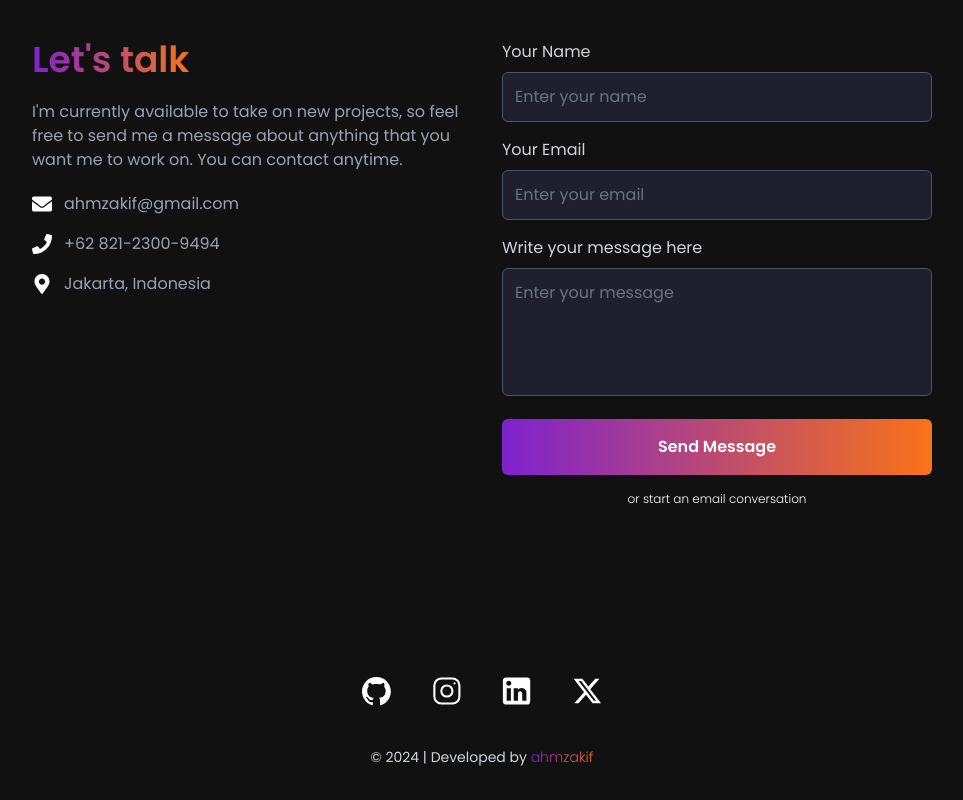
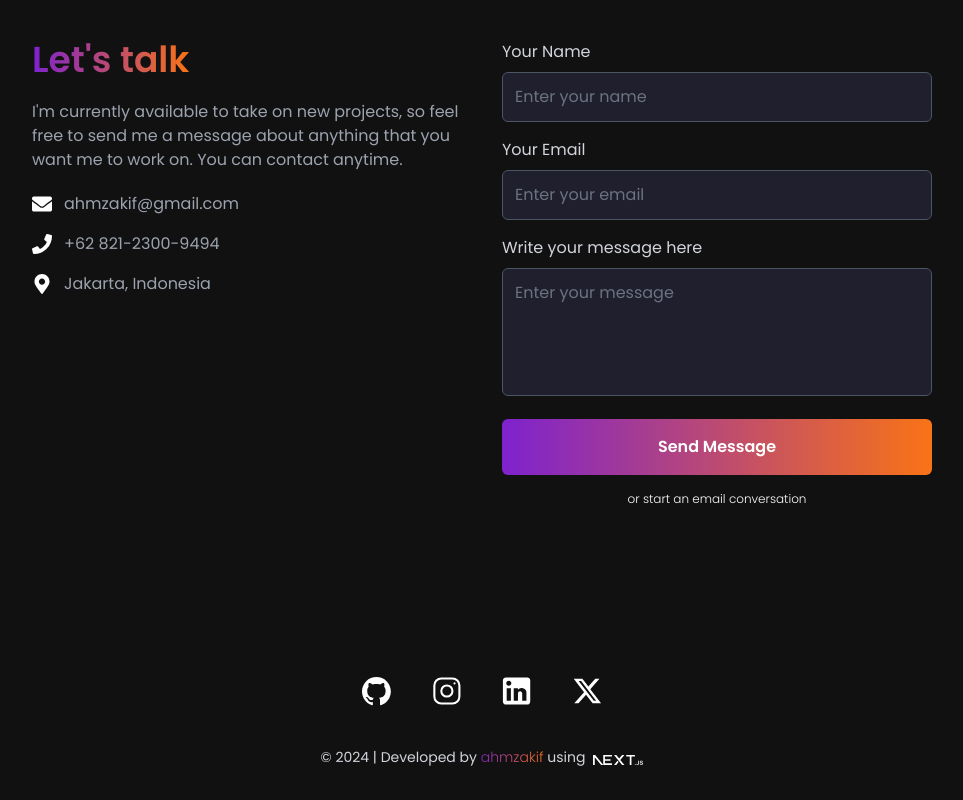
Before and after one commit to ahmzakif/developer-portofolio, a Next.js app: page / in a window 1280 px wide. Shown: the part 2930-3730 px from the top of the page, without its empty margins (158-1121 px from the left). Built offline with nearby package versions, Linux system fonts and the light colour scheme.

Commit message:
update footer

```diff
--- a/components/Footer.tsx
+++ b/components/Footer.tsx
@@ -30,8 +30,26 @@ const Footer: React.FC<{}> = () => {
         })}
       </div>
       <p className="text-gray-300 text-center text-sm">
-      © 2024 | Developed by <Link target="_blank" href="https://www.linkedin.com/in/ahmzakif/" className="text-transparent font-light pb-5  bg-clip-text bg-gradient-to-r from-purple-700 to-orange-500">ahmzakif</Link>
+      © 2024 | Developed by
+      <Link target="_blank" href="https://www.linkedin.com/in/ahmzakif/"
+      className="text-transparent font-light pb-5  bg-clip-text bg-gradient-to-r from-purple-700 to-orange-500"> ahmzakif </Link>
+      using
+      <Link
+        target="_blank"
+        href="https://nextjs.org/"
+        className="inline-block align-middle pl-2"
+        aria-label="Next.js"
+      >
+        <Image
+          src="/icon/nextwhite.svg"
+          alt="Next.js Logo"
+          width={50}
+          height={30}
+          className="inline-block align-middle"
+    />
+  </Link>
       </p>
+
     </div>
   );
 };
```
Also changed, not shown: public/icon/nextwhite.svg (added).
